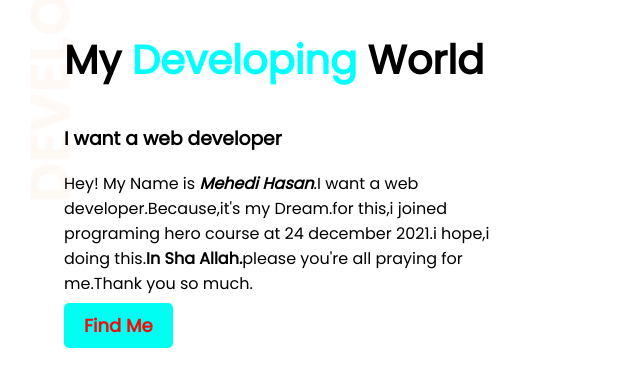
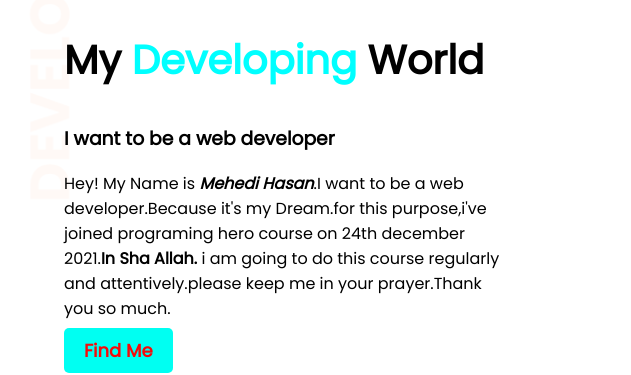
Before and after one commit to 01735059911/developer-portfolio, a plain HTML site: page index.html in a window 1280 px wide. Shown: the part 160-535 px from the top of the page, 0-631 px from the left. Drawn offline with Linux system fonts and the light colour scheme.

Commit message:
changed commit

```diff
--- a/index.html
+++ b/index.html
@@ -17,11 +17,11 @@
         <div class="half-width">
             <h1>welcome to</h1>
             <h1>My <span class="devcolor">Developing</span> World</h1>
-            <h3>I want a web developer</h3>
-            <p>Hey! My Name is <i><b>Mehedi Hasan</b></i>.I want a web developer.Because,it's my Dream.for this,i joined
-                programing hero course at 24 december 2021.i hope,i doing this.<strong>In Sha Allah.</strong>please
-                you're
-                all praying for me.Thank you so much.</p>
+            <h3>I want to be a web developer</h3>
+            <p>Hey! My Name is <i><b>Mehedi Hasan</b></i>.I want to be a web developer.Because it's my Dream.for this
+                purpose,i've joined
+                programing hero course on 24th december 2021.<strong>In Sha Allah.</strong> i am going to do this course
+                regularly and attentively.please keep me in your prayer.Thank you so much.</p>
             <a class="link-button" href="https://web.facebook.com/profile.php?id=100008097825003">Find Me</a>
         </div>
         <div class="half-width"><img src="mehedi.png" alt="">
```
